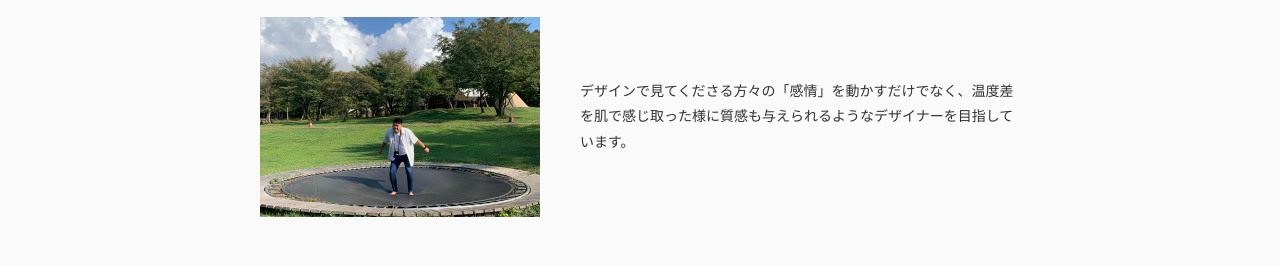
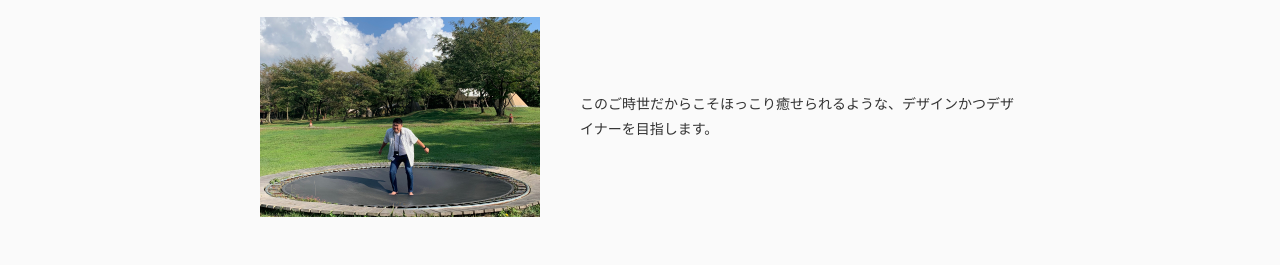
Before and after one commit to maedakobushi/portfolio, a plain HTML site: page portfolio/about/index.html in a window 1280 px wide. Shown: the part 535-800 px from the top of the page. Drawn offline with nearby package versions, Linux system fonts and the light colour scheme; files whose address does not match are found by name.

Commit message:
12/101748

```diff
--- a/portfolio/about/index.html
+++ b/portfolio/about/index.html
@@ -48,7 +48,7 @@
             <img src="../images/profile-img.jpg" alt="前田の写真">
           </div>
           <p class="profile-text multi-lines s-text-wrapper">
-            デザインで見てくださる方々の「感情」を動かすだけでなく、温度差を肌で感じ取った様に質感も与えられるようなデザイナーを目指しています。
+            このご時世だからこそほっこり癒せられるような、デザインかつデザイナーを目指します。
           </p>
         </div>
         <section class="subsection flex-rc">
```
Also changed, not shown: portfolio/index.html (+1 -1 lines).
